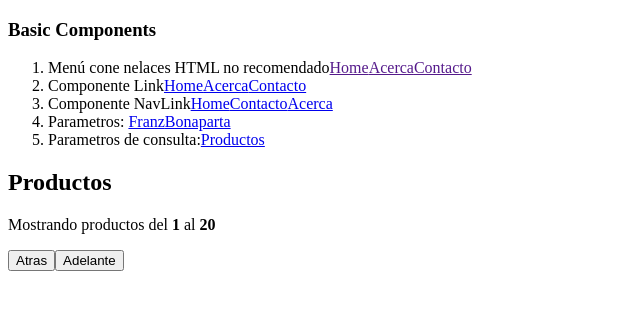
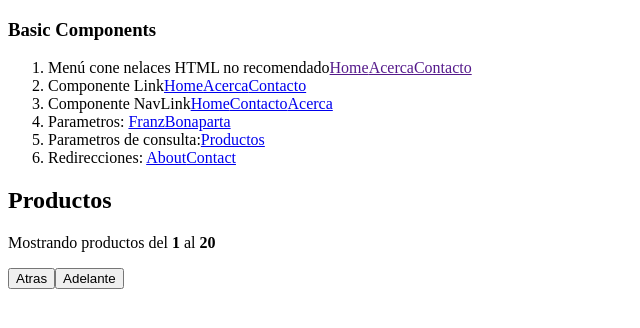
Before and after one commit to BRivasTorres/Practicing-React, a React (Vite) app in the folder React Router/ReactRouter--V5/: page /productos in a window 1280 px wide. Shown: the top 328 px of the page, without its empty margins (0-640 px from the left). Built offline with nearby package versions, Linux system fonts and the light colour scheme.

Commit message:
Redireciones en React

```diff
--- a/React Router/ReactRouter--V5/src/components/BasicConcepts.jsx
+++ b/React Router/ReactRouter--V5/src/components/BasicConcepts.jsx
@@ -6,6 +6,7 @@ import Error404 from "../pages/Error404"
 import MenuConceptos from "../components/MenuConceptos"
 import Usuario from '../pages/Usuario'
 import Productos from "../pages/Productos"
+import { Redirect } from "react-router-dom/cjs/react-router-dom.min"
 
 const BasicConcepts = () => {
   return (
@@ -19,6 +20,12 @@ const BasicConcepts = () => {
             <Route exact path="/contacto" component={Contacto} />
             <Route exact path="/usuario/:username" component={Usuario} />
             <Route exact path="/productos" component={Productos} />
+            <Route exact path="/contact">
+                <Redirect to="/contacto" />
+            </Route>
+            <Route exact path="/about">
+                <Redirect to="/acerca" />
+            </Route>
             <Route path="*" component={Error404} />
         </Switch>
       </Router>
--- a/React Router/ReactRouter--V5/src/components/MenuConceptos.jsx
+++ b/React Router/ReactRouter--V5/src/components/MenuConceptos.jsx
@@ -31,6 +31,11 @@ const MenuConceptos = () => {
                 <span>Parametros de consulta:</span>
                 <Link to="/productos">Productos</Link>
             </li>
+            <li>
+                <span>Redirecciones: </span>
+                <Link to="/about">About</Link>
+                <Link to="/Contact">Contact</Link>
+            </li>
         </ol>
     </div>
   )
```
